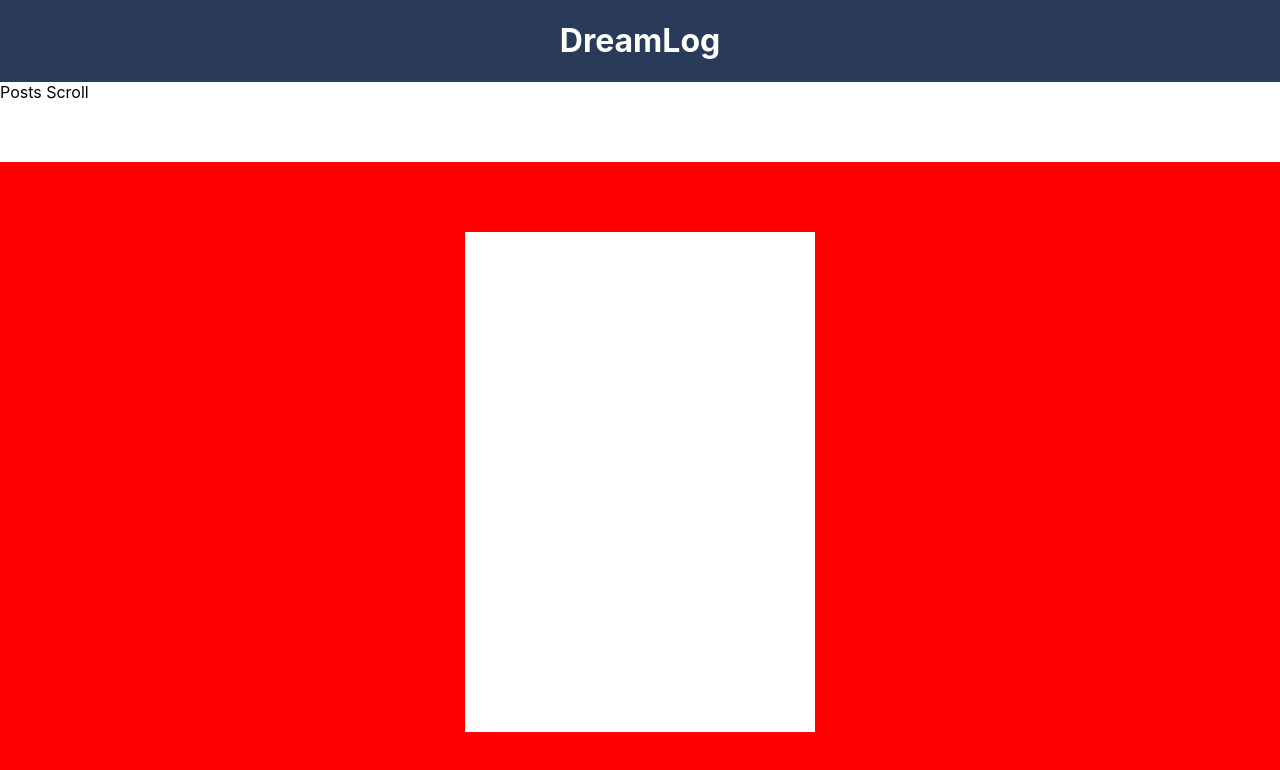
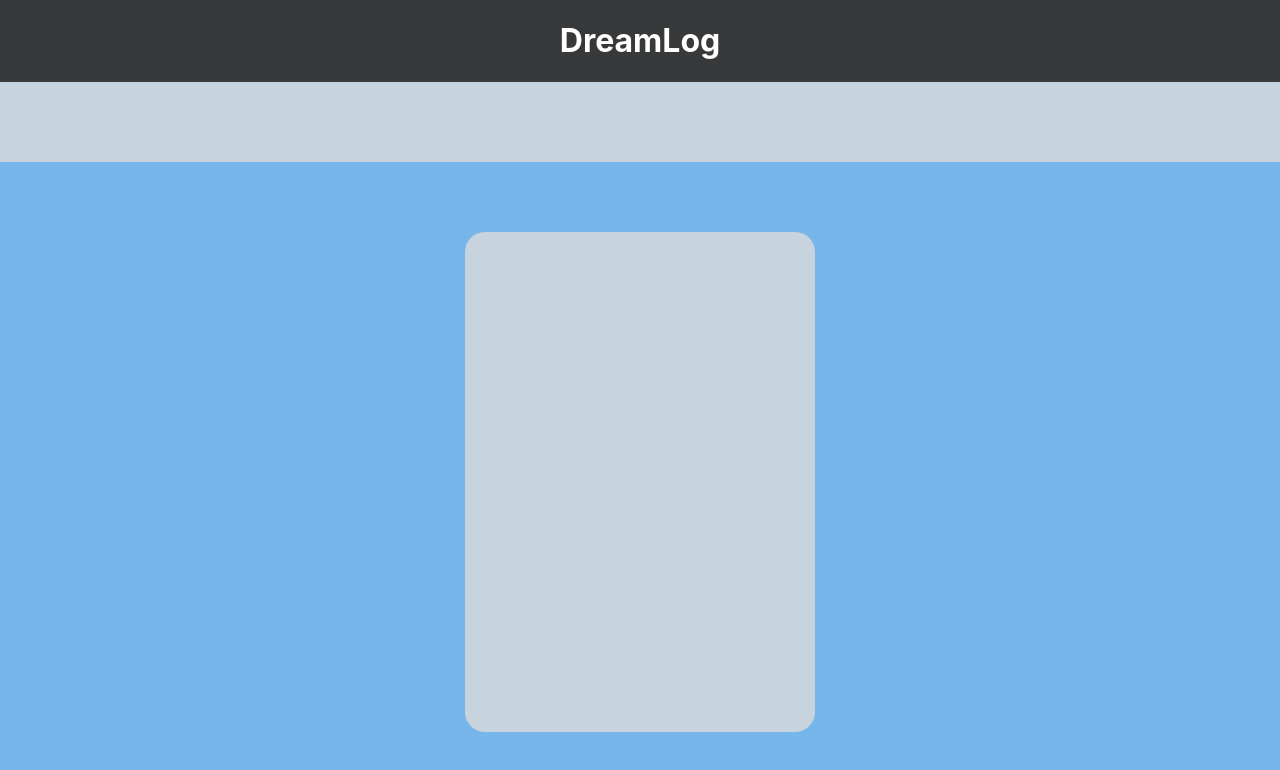
Before and after one commit to danny-byrne/DreamLog-Client, a React (Create React App) app: page / in a window 1280 px wide. Shown: the top 770 px of the page. Built offline with nearby package versions, Linux system fonts and the light colour scheme.

Commit message:
scaffolding PostsContainer

```diff
--- a/src/App.js
+++ b/src/App.js
@@ -1,6 +1,6 @@
 import React, { useState, useEffect } from "react";
-import Signup from "./components/Signup";
 import "./App.scss";
+import PostsContainer from "./containers/PostsContainer";
 
 // import HorizontalTimeline from "./components/timeline/HorizontalTimeline";
 // import dummyData from "./resources/content";
@@ -13,12 +13,7 @@ const App = () => {
       <div className="App-header">
         <h1>DreamLog</h1>
       </div>
-      <div className="Posts-Container">
-        <div className="Posts-Scroll">Posts Scroll</div>
-        <div className="Post-Container">
-          <div className="Post"></div>
-        </div>
-      </div>
+      <PostsContainer />
     </div>
   );
 };
--- a/src/App.scss
+++ b/src/App.scss
@@ -1,8 +1,10 @@
-$aliceBlue: E8EEF2;
-$paleSilver: D6C9C9;
-$beauBlue: C7D3DD;
-$aero: 77b6ea;
-$onyx: 37393a;
+$aliceBlue: #e8eef2;
+$paleSilver: #d6c9c9;
+$beauBlue: #c7d3dd;
+$aero: #77b6ea;
+$onyx: #37393a;
+
+$darkBlue: #2a3a59;
 
 .App {
   text-align: center;
@@ -14,7 +16,7 @@ $onyx: 37393a;
 }
 
 .App-header {
-  background-color: #2a3a59;
+  background-color: $onyx;
   min-height: 10vh;
   display: flex;
   /* flex-direction: column; */
@@ -36,7 +38,7 @@ $onyx: 37393a;
   display: flex;
   width: 100vw;
   height: 10vh;
-  background-color: white;
+  background-color: $beauBlue;
   float: top;
 }
 
@@ -45,16 +47,13 @@ $onyx: 37393a;
   display: flex;
   align-items: center;
   height: 80vh;
-  background-color: red;
+  background-color: $aero;
 }
 
 .Post {
   margin: auto;
   height: 500px;
   width: 350px;
-  background-color: white;
+  background-color: $beauBlue;
+  border-radius: 20px;
 }
-
-.App-link {
-  color: #61dafb;
-}
--- /dev/null
+++ b/src/components/PostsScroll.js
@@ -0,0 +1,5 @@
+import React from "react";
+
+export default function PostsScroll() {
+  return <div className="Posts-Scroll"></div>;
+}
--- /dev/null
+++ b/src/containers/PostContainer.js
@@ -0,0 +1,9 @@
+import React from "react";
+
+export default function PostContainer() {
+  return (
+    <div className="Post-Container">
+      <div className="Post"></div>
+    </div>
+  );
+}
--- /dev/null
+++ b/src/containers/PostsContainer.js
@@ -0,0 +1,62 @@
+import React, { useState, useEffect } from "react";
+import PostsScroll from "../components/PostsScroll";
+import PostContainer from "./PostContainer";
+
+let { log } = console;
+
+const dummyPosts = [
+  {
+    description: "some description",
+    type: "dream",
+    body: "text body",
+    id: 1,
+    date: new Date(),
+  },
+  {
+    description: "some other description",
+    type: "dream2",
+    body: "text body",
+    id: 2,
+    date: new Date(),
+  },
+];
+
+export default function PostsContainer() {
+  const [posts, setPosts] = useState([...dummyPosts]);
+  const [curPost, setCurPost] = useState(0);
+
+  const getPosts = () => {
+    log("fetching posts");
+    //async call to firebase
+    //on res, parse response and setPosts(res.data)
+  };
+
+  const deletePost = (id) => {
+    log("deleting post ", id);
+    //delete request with id
+    //on success go through posts and delete corresponding post with id property
+  };
+
+  const updatePost = (data) => {
+    log("updating post", data);
+    //extract id from data and put request with id and data
+    //on success update within posts as well
+  };
+
+  const setPost = (num) => {
+    setCurPost(num);
+  };
+
+  const handlers = { getPosts, deletePost, updatePost };
+
+  useEffect(() => {
+    getPosts();
+  }, []);
+
+  return (
+    <div className="Posts-Container">
+      <PostsScroll posts={posts} setPost={setPost} />
+      <PostContainer handlers={handlers} post={posts[curPost]} />
+    </div>
+  );
+}
```
